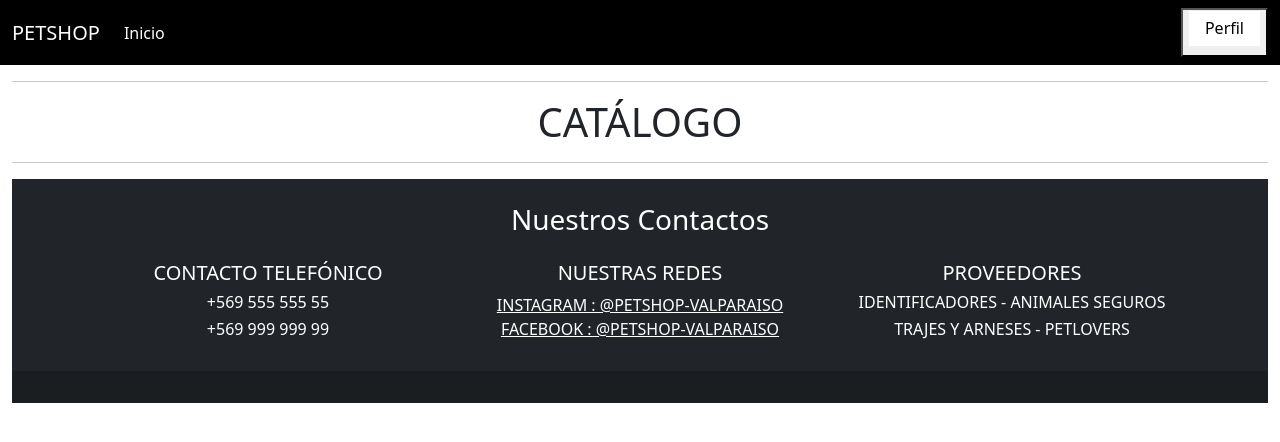
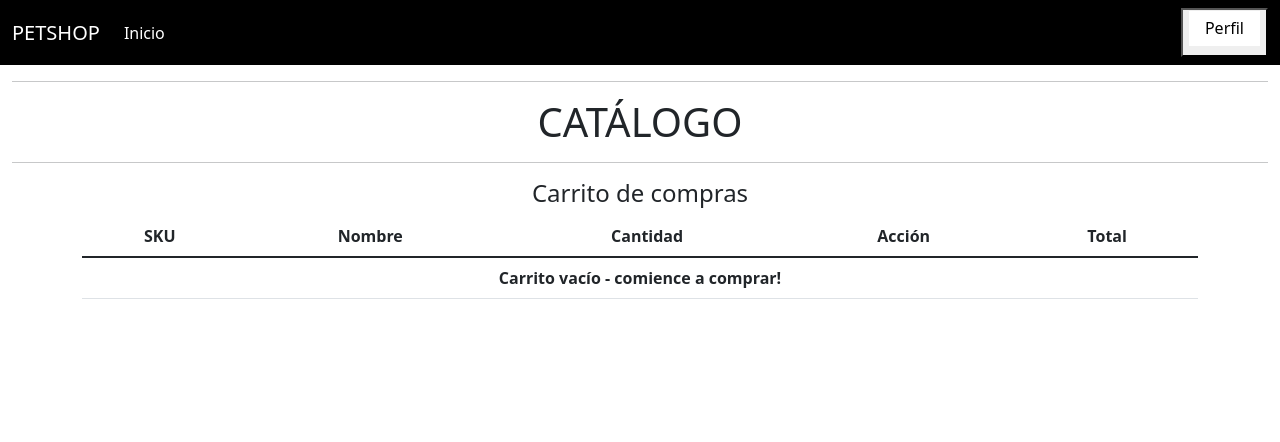
Before and after one commit to SCerulean/Examen, a Django app: page /catalogo-perfil in a window 1280 px wide. Shown: the top 442 px of the page. Run offline with Django 3.2, Linux system fonts and the light colour scheme; data comes from the database, SQL or seed files in the repository; both versions use the stored data as it was after the commit; lists and menus that the app fills with data are empty.

Commit message:
catalogo perfil

```diff
--- a/Petshop/core/templates/core/inicio_Catalogo_perfil.html
+++ b/Petshop/core/templates/core/inicio_Catalogo_perfil.html
@@ -16,9 +16,6 @@
 
   <body>
 
-    <!-- Container general -->
-
-    <div class="container-fluid w-100 p-0 h-100 text-center">
 
     <!-- Navbar -->
 
@@ -54,7 +51,7 @@
             <div class="d-flex">
 
               <button>
-                <h6><a class="nav-link active text-black bg-white" aria-current="page" href="{% url 'button_logout' %}"> Perfil </a></h6>
+                <h6><a class="nav-link active text-black bg-white"  href="{% url 'button_logout' %}"> Perfil </a></h6>
               </button>
 
             </div> <!-- FIN INICIAR SESION -->
@@ -65,127 +62,80 @@
 
       </nav> <!-- FIN NAVBAR -->
 
+      <div class="container-fluid text-center">
 
-  <div class="container-fluid" id="cards">
+      <hr>
 
-    <hr>
+      <h1> CATÁLOGO </h1>
 
-    <h1> CATÁLOGO </h1>
+      <hr>
 
-    <hr>
+      <div class="container">
+      <h4>Carrito de compras</h4>
 
-    <div class="row" id="items"></div>
+      <table class="table">
+        <thead>
+          <tr>
+            <th scope="col">SKU</th>
+            <th scope="col">Nombre</th>
+            <th scope="col">Cantidad</th>
+            <th scope="col">Acción</th>
+            <th scope="col">Total</th>
+          </tr>
+        </thead>
+        <tbody id="items"></tbody>
+        <tfoot>
+        <tr id="footer">
+          <th scope="row" colspan="5">Carrito vacío - comience a comprar!</th>
+        </tr>
+      </tfoot>
+    </table>
+    <div class="row" id="cards">
+    </div>
+
+    <template id="template-footer">
+      <th scope="row" colspan="2">Total productos</th>
+      <td>10</td>
+      <td>
+        <button class="btn btn-danger btn-sm" id="vaciar-carrito">vaciar todo</button>
+      </td>
+      <td class="font-weight-bold">$ <span>5000</span></td>
+    </template>
+
+    <template id="template-carrito">
+      <tr>
+        <th scope="row">id</th>
+        <td>Café</td>
+        <td>1</td>
+        <td>
+          <button class="btn btn-info btn-sm">+</button>
+          <button class="btn btn-danger btn-sm">-</button>
+        </td>
+        <td>$ <span>500</span></td>
+      </tr>
+    </template>
+
+    <!-- inicio carta -->
+
+    <div class="row" id="items">
 
     <template id="template-card">
-      <div class="col-4 mb-2 col-md-4">
+      <div class="col-12 mb-2 col-md-3">
         <div class="card">
           <div class="card-body">
             <h5> Titulo </h5>
             <p> precio </p>
-            <button class="btn btn-black"> Ver Producto </button>
+            <button class="btn btn-dark"> Ver Producto </button>
           </div>
         </div>
       </div>
     </template>
 
+    </div>  <!-- fin carta -->
 
-    <!-- INICIO FOOTER -->
-
-    <footer class="bg-dark text-center text-white">
-
-    <!-- CONTAINER GRID -->
-
-    <div class="container p-4">
-
-    <!-- SECCION NUESTROS CONTACTOS -->
-
-    <section class="mb-4">
-      <h3> Nuestros Contactos </h3>
-    </section>
-
-    <!-- SECCION DE COLUMNAS -->
-
-    <section class="">
-
-      <!-- ROW COLUMNAS -->
-
-      <div class="row">
-
-        <!-- COLUMNA: CONTACTOS TELEFÓNICOS -->
-
-        <div class="col-lg-4 col-md-6 mb-4 mb-md-0">
-
-          <h5 class="text-uppercase"> CONTACTO TELEFÓNICO </h5>
-
-          <ul class="list-unstyled mb-0">
-
-            <li>
-              <h6> +569 555 555 55 </h6>
-            </li>
-            <li>
-              <h6> +569 999 999 99 </h6>
-            </li>
-
-          </ul>
-
-        </div>  <!-- FIN COLUMNA: CONTACTOS TELEFÓNICOS -->
-
-        <!-- COLUMNA: CONTACTO REDES SOCIALES -->
-
-        <div class="col-lg-4 col-md-6 mb-4 mb-md-0">
-
-          <h5 class="text-uppercase"> NUESTRAS REDES </h5>
-
-          <ul class="list-unstyled mb-0">
-
-            <li>
-              <a href="#!" class="text-white"> INSTAGRAM : @PETSHOP-VALPARAISO </a>
-            </li>
-            <li>
-              <a href="#!" class="text-white"> FACEBOOK : @PETSHOP-VALPARAISO </a>
-            </li>
-
-          </ul>
-
-        </div>  <!-- FIN COLUMNA: CONTACTO REDES SOCIALES -->
-
-        <!-- SPONSORS OFICIALES -->
-
-        <div class="col-lg-4 col-md-6 mb-4 mb-md-0">
-          <h5 class="text-uppercase"> PROVEEDORES </h5>
-
-          <ul class="list-unstyled mb-0">
-
-            <li>
-              <h6> IDENTIFICADORES - ANIMALES SEGUROS </h6>
-            </li>
-            <li>
-              <h6> TRAJES Y ARNESES - PETLOVERS </h6>
-            </li>
-
-          </ul>
-
-        </div> <!-- FIN SPONSORS OFICIALES -->
-
-      </div>  <!-- FIN ROW COLUMNAS -->
-
-    </section>  <!-- FIN SECCION DE COLUMNAS -->
-
-  </div>  <!-- FIN CONTAINER GRID -->
-
-  <!-- Copyright -->
-
-  <div class="text-center p-3" style="background-color: rgba(0, 0, 0, 0.2);">
   </div>
 
-  <!-- Copyright -->
-
-</footer> <!-- Final Footer -->
-
-    </div> <!-- Fin container general -->
-
-
-
+  </div>
 
     <!-- Optional JavaScript; choose one of the two! -->
 
```
Also changed, not shown: Petshop/db.sqlite3.
